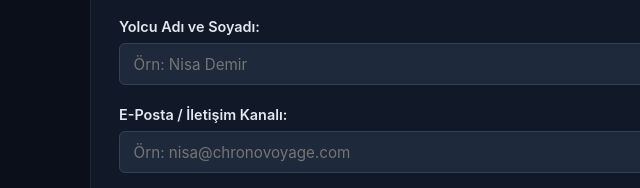
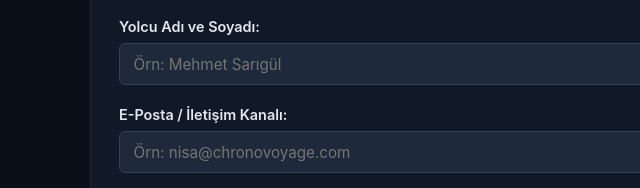
Before and after one commit to nisasecen/cen227-proje, a plain HTML site: page booking.html in a window 1280 px wide. Shown: the part 535-723 px from the top of the page, 0-640 px from the left. Drawn offline with Linux system fonts and the light colour scheme.

Commit message:
Update placeholder text for traveler name input

```diff
--- a/booking.html
+++ b/booking.html
@@ -59,7 +59,7 @@
           <!-- Ad Soyad -->
           <div class="form-group">
             <label for="travelerName">Yolcu Adı ve Soyadı:</label>
-            <input type="text" id="travelerName" class="form-control" placeholder="Örn: Nisa Demir" required>
+            <input type="text" id="travelerName" class="form-control" placeholder="Örn: Mehmet Sarıgül" required>
             <div id="travelerName-error" class="error-msg"></div>
           </div>
 
```
